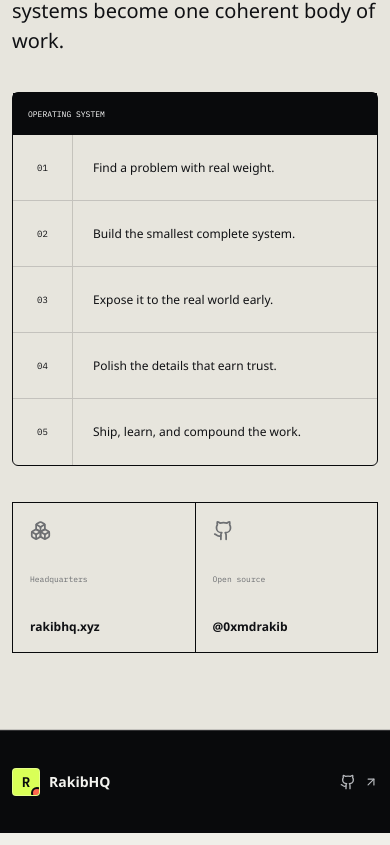
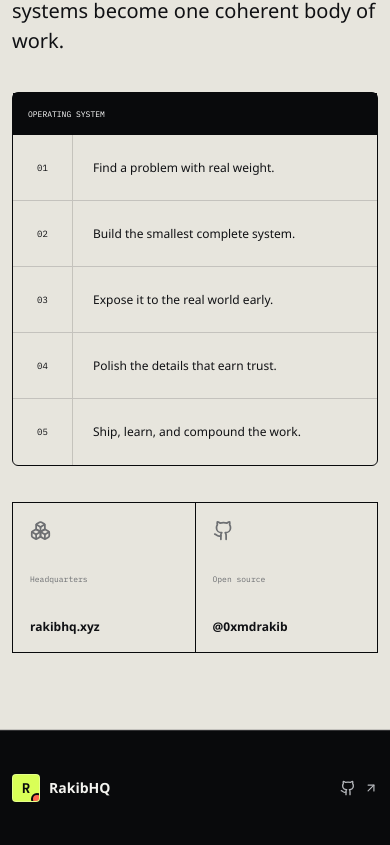
Before and after one commit to 0xmdrakib/0xmdrakib, a React (Vite) app: page / in a window 390 px wide. Shown: the part 2989-3834 px from the top of the page. Built offline with nearby package versions, Linux system fonts and the light colour scheme.

Commit message:
fix: increase footer spacing

```diff
--- a/src/styles.css
+++ b/src/styles.css
@@ -780,7 +780,7 @@ button {
 }
 
 .site-footer {
-  padding: 30px 0;
+  padding: 48px 0;
   color: #f3f3ef;
   background: var(--ink);
   border-top: 1px solid var(--line-light);
@@ -1075,6 +1075,10 @@ button {
   .footer-github span {
     display: none;
   }
+
+  .site-footer {
+    padding: 36px 0;
+  }
 }
 
 @media (prefers-reduced-motion: reduce) {
```
